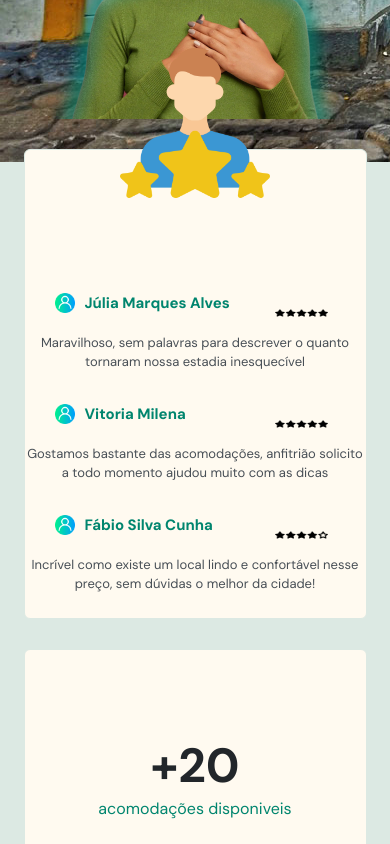
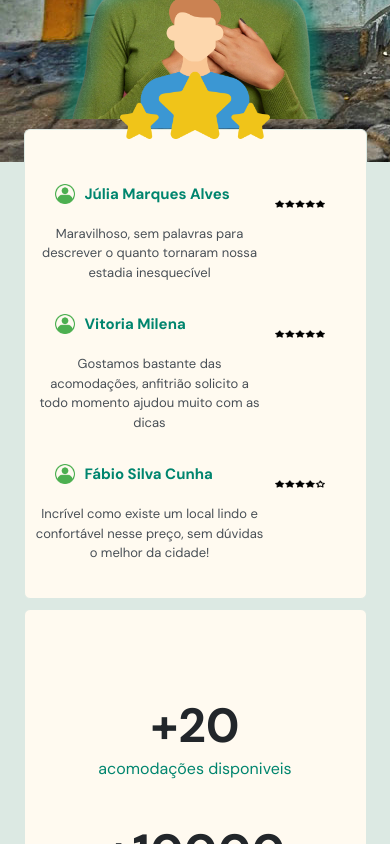
Before and after one commit to LukeCruz/CasaLuke_React, a React (Create React App) app: page / in a window 390 px wide. Shown: the part 860-1704 px from the top of the page. Built offline with nearby package versions, Linux system fonts and the light colour scheme.

Commit message:
fix: solve problem into container for review

```diff
--- a/src/layout/App.css
+++ b/src/layout/App.css
@@ -443,7 +443,7 @@ html {
     height: 7rem;
     position: absolute;
     right: 29rem;
-    top: 33rem;
+    top: 33erem;
     transform: rotate(15deg);
   }
 
@@ -481,6 +481,7 @@ html {
     flex-direction: row;
     align-items: center;
     justify-content: center;
+    height: 5rem;
   }
 
   .conteinerLogotipoText {
@@ -620,7 +621,7 @@ html {
   .containerInfo {
     padding-block: 1rem;
     margin-inline: auto;
-    margin-top: 3rem;
+    margin-top: 1rem;
 
 
     border: 1px solid var(--brand-light);
@@ -665,6 +666,8 @@ html {
   }
   .p1-right {
     font-size: 13px;
+    width: 23rem;
+    margin-left: 1rem;
   }
 
   .imageUser {
@@ -674,7 +677,7 @@ html {
   }
 
   .userRating {
-    width: 5.3rem;
+    width: 5rem;
     height: 4rem;
   }
 
```
Also changed, not shown: src/assets/user.png.
